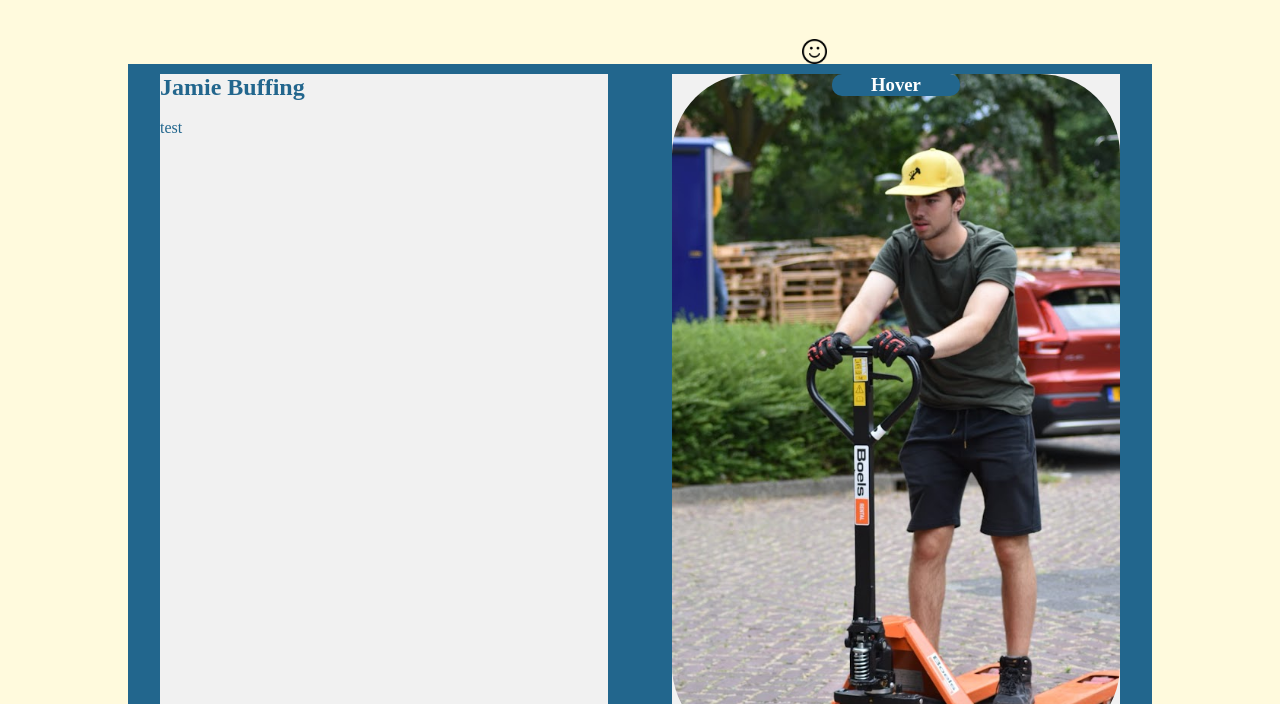
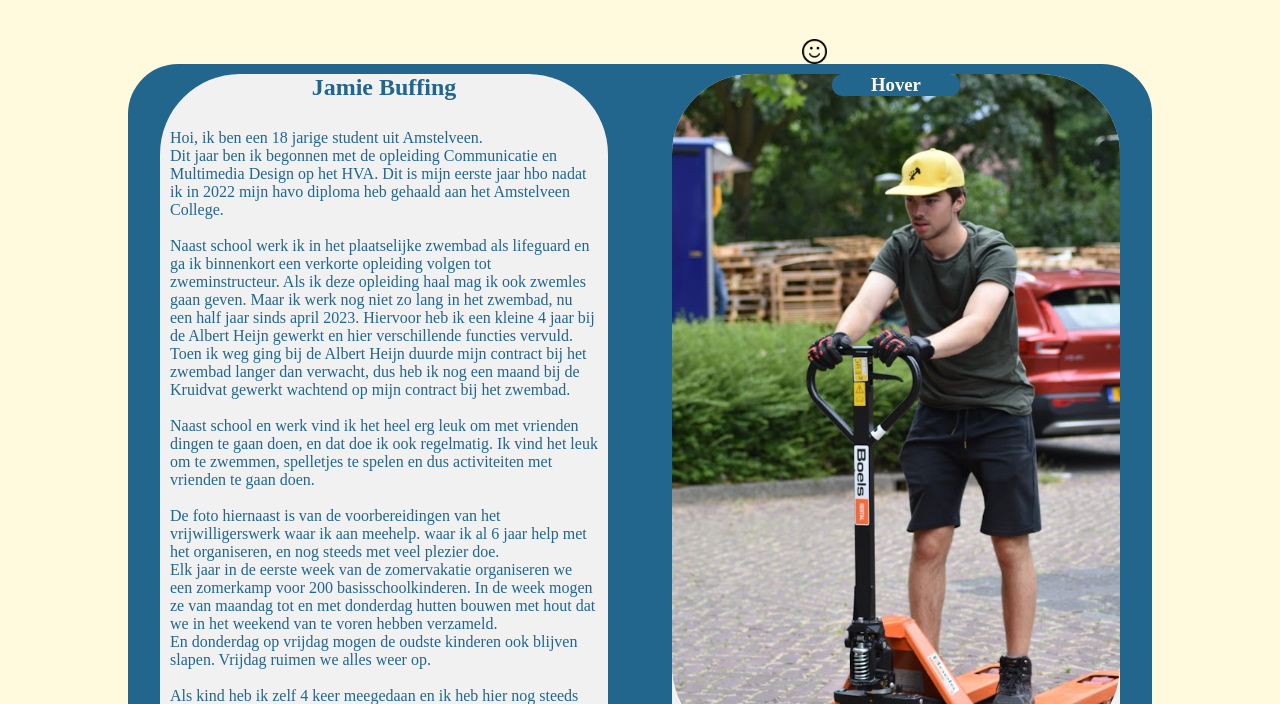
Before and after one commit to JamieBuffing/P01-Internetstandaarden, a plain HTML site: page index.html in a window 1280 px wide. Shown: the part 96-800 px from the top of the page. Drawn offline with Linux system fonts and the light colour scheme.

Commit message:
main page done?

```diff
--- a/index.html
+++ b/index.html
@@ -23,10 +23,34 @@
             <section class="flex-container">
                 <section class="movbox"><img src="afbeeldingen/smiley.png" alt="smiley" width="25px" height="25px"></section>
                 <section class="half">
-                    <h2> Jamie Buffing</h2>
+                    <h2 class="title"> Jamie Buffing</h2>
                     <br>
-                    <p>
-                        test
+                    <p class="maintext">
+                        Hoi, ik ben een 18 jarige student uit Amstelveen.<br>
+                        Dit jaar ben ik begonnen met de opleiding Communicatie en Multimedia Design
+                        op het HVA. Dit is mijn eerste jaar hbo nadat ik in 2022 mijn havo diploma heb gehaald
+                        aan het Amstelveen College.
+                        <br><br>
+                        Naast school werk ik in het plaatselijke zwembad als lifeguard en ga ik binnenkort
+                        een verkorte opleiding volgen tot zweminstructeur. Als ik deze opleiding haal mag ik ook
+                        zwemles gaan geven. Maar ik werk nog niet zo lang in het zwembad, nu een half jaar sinds april 2023.
+                        Hiervoor heb ik een kleine 4 jaar bij de Albert Heijn gewerkt en hier verschillende functies vervuld.
+                        Toen ik weg ging bij de Albert Heijn duurde mijn contract bij het zwembad langer dan verwacht,
+                        dus heb ik nog een maand bij de Kruidvat gewerkt wachtend op mijn contract bij het zwembad.
+                        <br><br>
+                        Naast school en werk vind ik het heel erg leuk om met vrienden dingen te gaan doen, en dat doe ik ook regelmatig.
+                        Ik vind het leuk om te zwemmen, spelletjes te spelen en dus activiteiten met vrienden te gaan doen.
+                        <br><br>
+                        De foto hiernaast is van de voorbereidingen van het vrijwilligerswerk waar ik aan meehelp.
+                        waar ik al 6 jaar help met het organiseren, en nog steeds met veel plezier doe. <br>
+                        Elk jaar in de eerste week van de zomervakatie organiseren we een zomerkamp voor
+                        200 basisschoolkinderen. In de week mogen ze van maandag tot en met donderdag hutten
+                        bouwen met hout dat we in het weekend van te voren hebben verzameld.<br>
+                        En donderdag op vrijdag mogen de oudste kinderen ook blijven slapen. Vrijdag ruimen we alles weer op.<br><br>
+                        Als kind heb ik zelf 4 keer meegedaan en ik heb hier nog steeds veel leuke herinneringen aan.
+                        Ik zou het voor geen goud willen missen.<br>
+                        Als je over de foto heen hoverd krijg je meer informatie.
+                        <br><br><br>
                     </p>
                 </section>
                 <section class="container half">
@@ -35,14 +59,13 @@
                     <section class="overlay">
                         <section class="text">
                             <p>
-                                Een foto van mij tijdens de voorbereidingen van een zomerkamp
-                                waar ik al 6 jaar help met het organiseren, en nog steeds met veel plezier doe. <br>
-                                Elk jaar in de eerste week van de zomervakatie organiseren we een zomerkamp voor
-                                200 basisschoolkinderen. In de week mogen ze van maandag tot en met donderdag hutten
-                                bouwen met hout dat we in het weekend van te voren hebben verzameld.<br>
-                                En Donderdag op vrijdag mogen de oudste kinderen ook blijven slapen. Vrijdag ruimen we alles weer op.<br><br>
-                                Als kind heb ik zelf 4 keer meegedaan en ik heb hier nog steeds veel leuke herinneringen aan.
-                                Ik zou het voor geen goud willen missen.
+                                Op de dag van deze foto waren we bezig met de voorbereidingen, hier ben ik aan het helpen
+                                met het uitladen van een lading hout uit de vrachtwagen die we elk jaar huren.
+                                <br><br>
+                                We halen elk jaar op vrijdag en zaterdag het hout op voor de hele week. 2 dagen vol beuken.
+                                In deze twee dagen gaan we allemaal verschillende adressen langs om hout op te halen met onze gehuurde vrachtwagen.<br>
+                                We rijden dan met de vrachtwagen naar het adres en vaak met nog een extra auto er achteraan om extra mensen te hebben om alles
+                                in en uit te laden.
                             </p>
                         </section>
                     </section>
--- a/style.css
+++ b/style.css
@@ -93,12 +93,21 @@ header ul {
     width: 80%;
     margin-left: 10%;
     z-index: 1;
+    border-radius: 50px;
 }
 .half {
   background-color: #f1f1f1;
   width: 35vmax;
   height: auto;
   margin: 10px auto 10px auto;
+  border-radius: 10vh;
+}
+.maintext {
+  margin: 10px;
+}
+
+.title {
+  text-align: center;
 }
 .flex-container:first-child {
     margin-top: 20vh;
@@ -122,18 +131,18 @@ header ul {
   width: 35vmax;
   height: 0;
   transition: 1s ease;
-  bottom: 0;
-  border-radius: 3vh 3vh 0 0;
+  top: 0;
+  border-radius: 0 0 3vh 3vh;
 }
 .container:hover .overlay {
-  height: 50%;
-  margin-bottom: 13%;
+  height: 445px;
+  margin-bottom: 0%;
+  transition: 3s ease-out;
 }
 .container:hover .image {
   border-radius: 0vh;
 }
 .container:hover .text {
-  font-size: 13px;
   transition: 1s ease;
 }
 .text {
```
Also changed, not shown: page2.html (+1 -1 lines), page3.html (+1 -1 lines), page4.html (+1 -1 lines).
